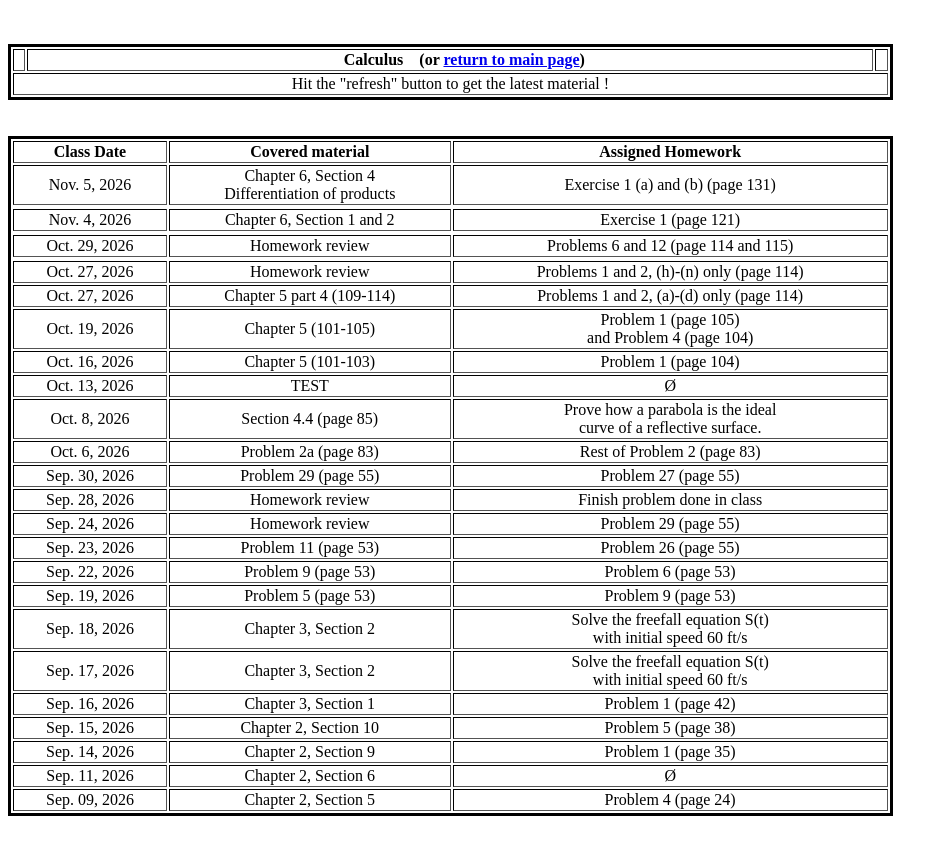
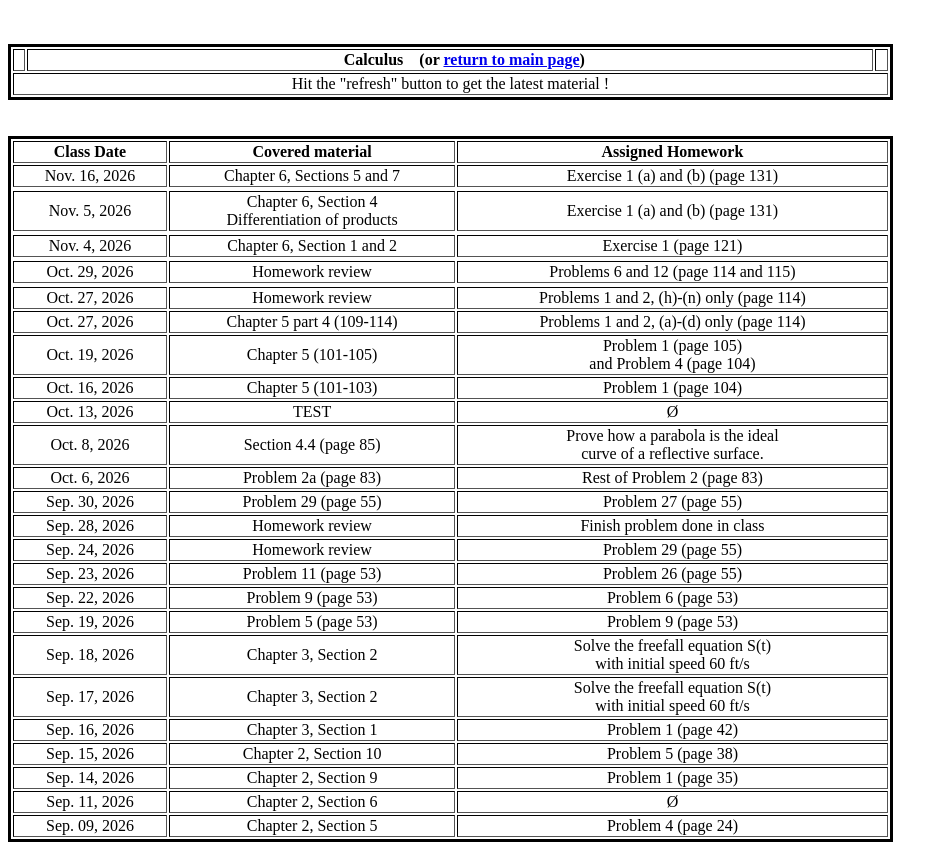
Before and after one commit to drstathis/drstathis.github.io, a plain HTML site: page calculus_2026.htm in a window 1280 px wide. Shown: the whole page, without its empty margins (0-948 px from the left). Before the commit the page ends 842 px from the top, so only its background shows below. Drawn offline with Linux system fonts and the light colour scheme.

Commit message:
Update calculus_2026.htm

```diff
--- a/calculus_2026.htm
+++ b/calculus_2026.htm
@@ -32,6 +32,12 @@
 </tr>
  <!------------------------------------------------------------>
 <!------------------------------------------------------------>
+<tr>
+    <td width="150"><center>Nov. 16, 2026</center></td>
+    <td colspan=2><center>Chapter 6, Sections 5 and 7</center></td>
+    <td colspan=2><center>Exercise 1 (a) and (b) (page 131)</center></td>
+  </tr>
+<tr>
 <tr>
     <td width="150"><center>Nov. 5, 2026</center></td>
     <td colspan=2><center>Chapter 6, Section 4 <BR> Differentiation of products</center></td>
```
